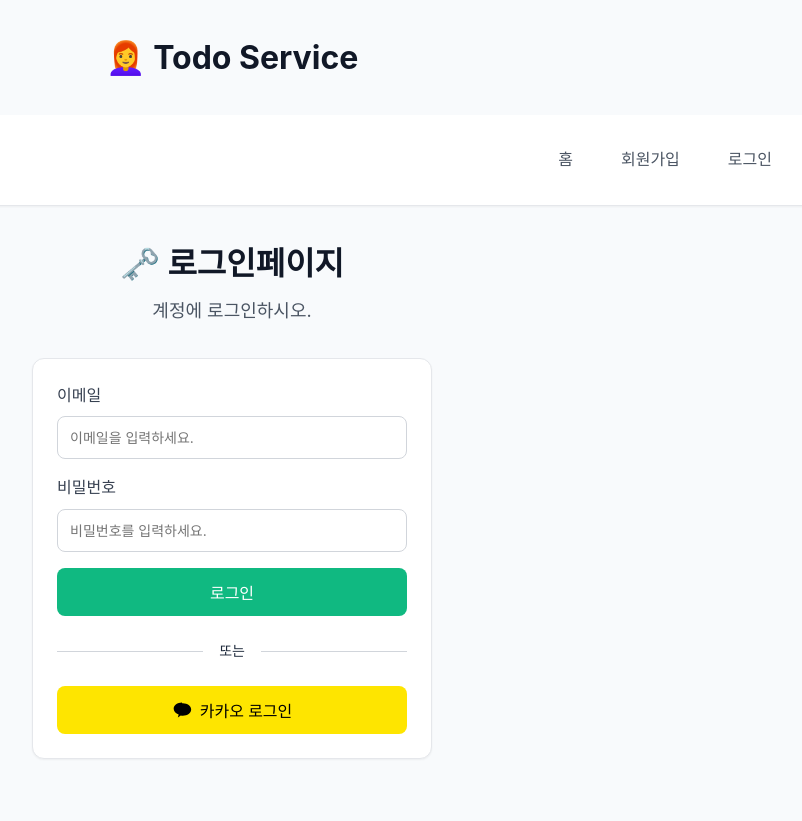
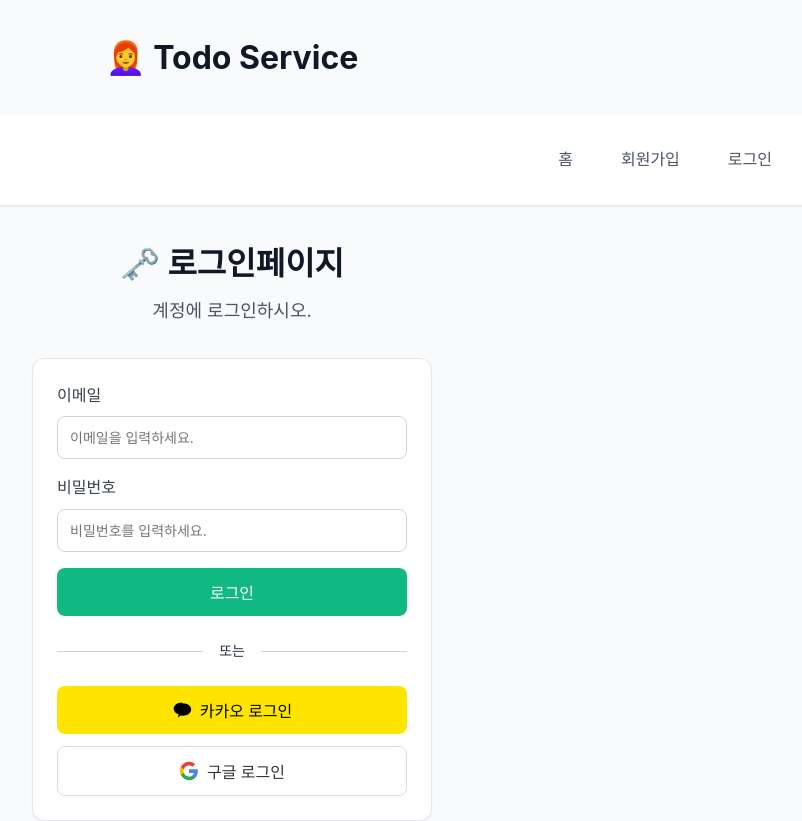
Before and after one commit to devgreact/til_vite_ts, a React (Vite) app: page /signin in a window 1280 px wide. Shown: the whole page, without its empty margins (408-1210 px from the left). Before the commit the page ends 800 px from the top, so only its background shows below. Built offline with nearby package versions, Linux system fonts and the light colour scheme; no server answers.

Commit message:
[docs] 구글 회원 기능 업데이트

```diff
--- /dev/null
+++ b/src/components/GoogleLoginButton.tsx
@@ -0,0 +1,87 @@
+import { useAuth } from '../contexts/AuthContext';
+
+interface GoogleLoginButtonProps {
+  children?: React.ReactNode;
+  onError?: (error: string) => void;
+  onSuccess?: (message: string) => void;
+}
+const GoogleLoginButton = ({ onError, onSuccess }: GoogleLoginButtonProps) => {
+  // 구글 로그인 사용
+  const { signInWithGoogle } = useAuth();
+  // 구글 로그인 실행
+  const handleGoogleLogin = async () => {
+    try {
+      const { error } = await signInWithGoogle();
+      if (error) {
+        console.log('구글 로그인 에러 메시지 : ', error);
+        if (onError) {
+          onError(error);
+        }
+      } else {
+        console.log('구글 로그인 성공');
+        if (onSuccess) {
+          onSuccess('구글 로그인이 성공했습니다.');
+        }
+      }
+    } catch (err) {
+      console.log('구글 로그인 오류 : ', err);
+    }
+  };
+  return (
+    <button
+      type="button"
+      style={{
+        display: 'flex',
+        alignItems: 'center',
+        justifyContent: 'center',
+        gap: '8px',
+        width: '100%',
+        padding: '12px 16px',
+        backgroundColor: '#fff',
+        color: '#333',
+        border: '1px solid #dadce0',
+        borderRadius: '8px',
+        fontSize: '16px',
+        fontWeight: '500',
+        cursor: 'pointer',
+        transition: 'background-color 0.2s ease',
+      }}
+      onMouseEnter={e => {
+        e.currentTarget.style.backgroundColor = '#f8f9fa';
+      }}
+      onMouseLeave={e => {
+        e.currentTarget.style.backgroundColor = '#fff';
+      }}
+      onClick={handleGoogleLogin}
+    >
+      {/* 구글 아이콘 SVG */}
+      <svg
+        width="20"
+        height="20"
+        viewBox="0 0 24 24"
+        fill="none"
+        xmlns="http://www.w3.org/2000/svg"
+      >
+        <path
+          d="M22.56 12.25c0-.78-.07-1.53-.2-2.25H12v4.26h5.92c-.26 1.37-1.04 2.53-2.21 3.31v2.77h3.57c2.08-1.92 3.28-4.74 3.28-8.09z"
+          fill="#4285F4"
+        />
+        <path
+          d="M12 23c2.97 0 5.46-.98 7.28-2.66l-3.57-2.77c-.98.66-2.23 1.06-3.71 1.06-2.86 0-5.29-1.93-6.16-4.53H2.18v2.84C3.99 20.53 7.7 23 12 23z"
+          fill="#34A853"
+        />
+        <path
+          d="M5.84 14.09c-.22-.66-.35-1.36-.35-2.09s.13-1.43.35-2.09V7.07H2.18C1.43 8.55 1 10.22 1 12s.43 3.45 1.18 4.93l2.85-2.22.81-.62z"
+          fill="#FBBC05"
+        />
+        <path
+          d="M12 5.38c1.62 0 3.06.56 4.21 1.64l3.15-3.15C17.45 2.09 14.97 1 12 1 7.7 1 3.99 3.47 2.18 7.07l3.66 2.84c.87-2.6 3.3-4.53 6.16-4.53z"
+          fill="#EA4335"
+        />
+      </svg>
+      구글 로그인
+    </button>
+  );
+};
+
+export default GoogleLoginButton;
--- a/src/pages/AuthCallback.tsx
+++ b/src/pages/AuthCallback.tsx
@@ -20,14 +20,16 @@
   const navigate = useNavigate();
 
   // 닉네임 추출
-  const extractNickname = (user: any, isKakaoLogin: boolean): string => {
+  const extractNickname = (user: any, isOAuthLogin: boolean, loginType: string): string => {
     let nickname = user.user_metadata.nickname;
-    if (isKakaoLogin && !nickname) {
+    if (isOAuthLogin && !nickname) {
       nickname =
         user.app_metadata.full_name ||
         user.app_metadata.name ||
+        user.user_metadata.full_name ||
+        user.user_metadata.name ||
         user.email?.split('@')[0] ||
-        '카카오사용자';
+        (loginType === '카카오 로그인' ? '카카오사용자' : '구글사용자');
     }
     return nickname;
   };
@@ -144,18 +146,26 @@
       }
 
       const user = sessionData.session.user;
-      // 카카오로 로그인 했는지 확인 필요 (kakao 는 Supabase 에서 정한 글자)
+      // 카카오 또는 구글로 로그인 했는지 확인 필요 (kakao, google 은 Supabase 에서 정한 글자)
       const isKakaoLogin = user.app_metadata.provider === 'kakao';
-      const loginType = isKakaoLogin ? '카카오 로그인' : '이메일 인증';
+      const isGoogleLogin = user.app_metadata.provider === 'google';
+      const isOAuthLogin = isKakaoLogin || isGoogleLogin;
 
-      // 카카오 로그인 이메일 중복 확인 (임시 비활성화)
-      if (isKakaoLogin && user.email) {
-        console.log('카카오 로그인 - 이메일 중복 확인 비활성화');
+      let loginType = '이메일 인증';
+      if (isKakaoLogin) {
+        loginType = '카카오 로그인';
+      } else if (isGoogleLogin) {
+        loginType = '구글 로그인';
+      }
+
+      // OAuth 로그인 이메일 중복 확인 (임시 비활성화)
+      if (isOAuthLogin && user.email) {
+        console.log(`${loginType} - 이메일 중복 확인 비활성화`);
         console.log(user.email);
       }
 
       // 닉네임 추출
-      const nickname = extractNickname(user, isKakaoLogin);
+      const nickname = extractNickname(user, isOAuthLogin, loginType);
 
       // 프로필 존재 확인
       const existingProfile = await checkExistingProfile(user.id);
--- a/src/pages/ProfilePage.tsx
+++ b/src/pages/ProfilePage.tsx
@@ -11,8 +11,8 @@
  * - 회원탈퇴 기능 : 확인을 거치고 진행하도록
  */
 function ProfilePage() {
-  // 회원 기본 정보 (카카오 회원 탈퇴 추가)
-  const { user, deleteAccount, unlinkKakaoAccount } = useAuth();
+  // 회원 기본 정보 (카카오, 구글 회원 탈퇴 추가)
+  const { user, deleteAccount, unlinkKakaoAccount, unlinkGoogleAccount } = useAuth();
   // 데이터 가져오는 동안의 로딩
   const [loading, setLoading] = useState<boolean>(true);
   // 사용자 프로필
@@ -143,14 +143,35 @@
     }
   };
 
+  // 구글 계정 연동 해제
+  const handleUnlinkGoogle = async () => {
+    const message =
+      '구글 계정 연동을 해제하시겠습니까? \n\n 연동 해제 후에는 구글로 다시 로그인 할 수 없습니다.';
+    const isConfirm = confirm(message);
+
+    if (isConfirm) {
+      const result = await unlinkGoogleAccount();
+      if (result.success) {
+        alert(result.message);
+        // 연동 해제 후 로그아웃 처리
+        window.location.href = '/signin';
+      } else if (result.error) {
+        alert(`연동 해제 실패: ${result.error}`);
+      }
+    }
+  };
+
   // 회원탈퇴
   const handleDeleteUser = () => {
-    // 카카오 로그인 사용자인지 확인
+    // 카카오 또는 구글 로그인 사용자인지 확인
     const isKakaoUser = user?.app_metadata.provider === 'kakao';
+    const isGoogleUser = user?.app_metadata.provider === 'google';
 
     const message: string = isKakaoUser
       ? '😥 카카오 계정 연동을 해제하고 계정을 삭제하시겠습니까? \n\n 복구가 불가능합니다.'
-      : '😥 계정을 완전히 삭제하시겠습니까? \n\n 복구가 불가능합니다.';
+      : isGoogleUser
+        ? '😥 구글 계정 연동을 해제하고 계정을 삭제하시겠습니까? \n\n 복구가 불가능합니다.'
+        : '😥 계정을 완전히 삭제하시겠습니까? \n\n 복구가 불가능합니다.';
 
     let isConfirm = false;
     isConfirm = confirm(message);
@@ -251,13 +272,13 @@
           <div
             style={{
               padding: 'var(--space-3)',
-              backgroundColor:
-                user?.app_metadata?.provider === 'kakao' ? '#FEE500' : 'var(--gray-50)',
+              backgroundColor: '#ffffff',
               borderRadius: 'var(--radius-md)',
-              color: user?.app_metadata?.provider === 'kakao' ? '#000000' : 'var(--gray-700)',
+              color: 'var(--gray-700)',
               display: 'flex',
               alignItems: 'center',
               gap: 'var(--space-2)',
+              border: '1px solid var(--gray-200)',
             }}
           >
             {user?.app_metadata?.provider === 'kakao' ? (
@@ -269,6 +290,28 @@
                   />
                 </svg>
                 카카오 로그인
+              </>
+            ) : user?.app_metadata?.provider === 'google' ? (
+              <>
+                <svg width="16" height="16" viewBox="0 0 24 24" fill="none">
+                  <path
+                    d="M22.56 12.25c0-.78-.07-1.53-.2-2.25H12v4.26h5.92c-.26 1.37-1.04 2.53-2.21 3.31v2.77h3.57c2.08-1.92 3.28-4.74 3.28-8.09z"
+                    fill="#4285F4"
+                  />
+                  <path
+                    d="M12 23c2.97 0 5.46-.98 7.28-2.66l-3.57-2.77c-.98.66-2.23 1.06-3.71 1.06-2.86 0-5.29-1.93-6.16-4.53H2.18v2.84C3.99 20.53 7.7 23 12 23z"
+                    fill="#34A853"
+                  />
+                  <path
+                    d="M5.84 14.09c-.22-.66-.35-1.36-.35-2.09s.13-1.43.35-2.09V7.07H2.18C1.43 8.55 1 10.22 1 12s.43 3.45 1.18 4.93l2.85-2.22.81-.62z"
+                    fill="#FBBC05"
+                  />
+                  <path
+                    d="M12 5.38c1.62 0 3.06.56 4.21 1.64l3.15-3.15C17.45 2.09 14.97 1 12 1 7.7 1 3.99 3.47 2.18 7.07l3.66 2.84c.87-2.6 3.3-4.53 6.16-4.53z"
+                    fill="#EA4335"
+                  />
+                </svg>
+                구글 로그인
               </>
             ) : (
               <>
@@ -672,8 +715,23 @@
               </button>
             )}
 
+            {/* 구글 사용자에게만 연동 해제 버튼 표시 */}
+            {user?.app_metadata?.provider === 'google' && (
+              <button
+                className="btn btn-warning btn-lg"
+                onClick={handleUnlinkGoogle}
+                style={{ backgroundColor: '#4285F4', color: '#FFFFFF', border: 'none' }}
+              >
+                🔗 구글 연동 해제
+              </button>
+            )}
+
             <button className="btn btn-danger btn-lg" onClick={handleDeleteUser}>
-              {user?.app_metadata?.provider === 'kakao' ? '카카오 연동 해제 & 탈퇴' : '회원탈퇴'}
+              {user?.app_metadata?.provider === 'kakao'
+                ? '카카오 연동 해제 & 탈퇴'
+                : user?.app_metadata?.provider === 'google'
+                  ? '구글 연동 해제 & 탈퇴'
+                  : '회원탈퇴'}
             </button>
           </>
         )}
--- a/src/pages/SignInPage.tsx
+++ b/src/pages/SignInPage.tsx
@@ -2,6 +2,7 @@
 import { useAuth } from '../contexts/AuthContext';
 import { useNavigate } from 'react-router-dom';
 import KakaoLoginButton from '../components/KakaoLoginButton';
+import GoogleLoginButton from '../components/GoogleLoginButton';
 
 function SignInPage() {
   const navigate = useNavigate();
@@ -68,7 +69,10 @@
 
         {/* 카카오 로그인 버튼 : 오류 메시지는 사용자도 볼 수 있어야 함.*/}
         <KakaoLoginButton onError={error => setMsg(`카카오 로그인 오류 : ${error}`)} />
-
+        {/* 구글 로그인 버튼 :  오류 메시지는 사용자도 볼 수 있어야 함.  */}
+        <div style={{ marginTop: 'var(--space-3)' }}>
+          <GoogleLoginButton onError={error => setMsg(`구글 로그인 오류 : ${error}`)} />
+        </div>
         {/* 메시지 출력 */}
         {msg && (
           <p
--- a/src/pages/SignUpPage.tsx
+++ b/src/pages/SignUpPage.tsx
@@ -2,6 +2,7 @@
 import KakaoLoginButton from '../components/KakaoLoginButton';
 import { useAuth } from '../contexts/AuthContext';
 import { supabase } from '../lib/supabase';
+import GoogleLoginButton from '../components/GoogleLoginButton';
 
 function SignUpPage() {
   const { signUp, checkEmailExists, checkNicknameExists } = useAuth();
@@ -364,7 +365,13 @@
           onError={error => setMsg(`카카오 로그인 오류 : ${error}`)}
           onSuccess={message => setMsg(message)}
         />
-
+        {/* 구글 로그인 버튼 :  오류 메시지는 사용자도 볼 수 있어야 함.  */}
+        <div style={{ marginTop: 'var(--space-3)' }}>
+          <GoogleLoginButton
+            onError={error => setMsg(`구글 로그인 오류 : ${error}`)}
+            onSuccess={message => setMsg(message)}
+          />
+        </div>
         {/* 메시지 출력 */}
         {msg && (
           <p
```
Also changed, not shown: src/contexts/AuthContext.tsx (+64 -5 lines), 1 other file (tests, documents, lock files or other folders).
